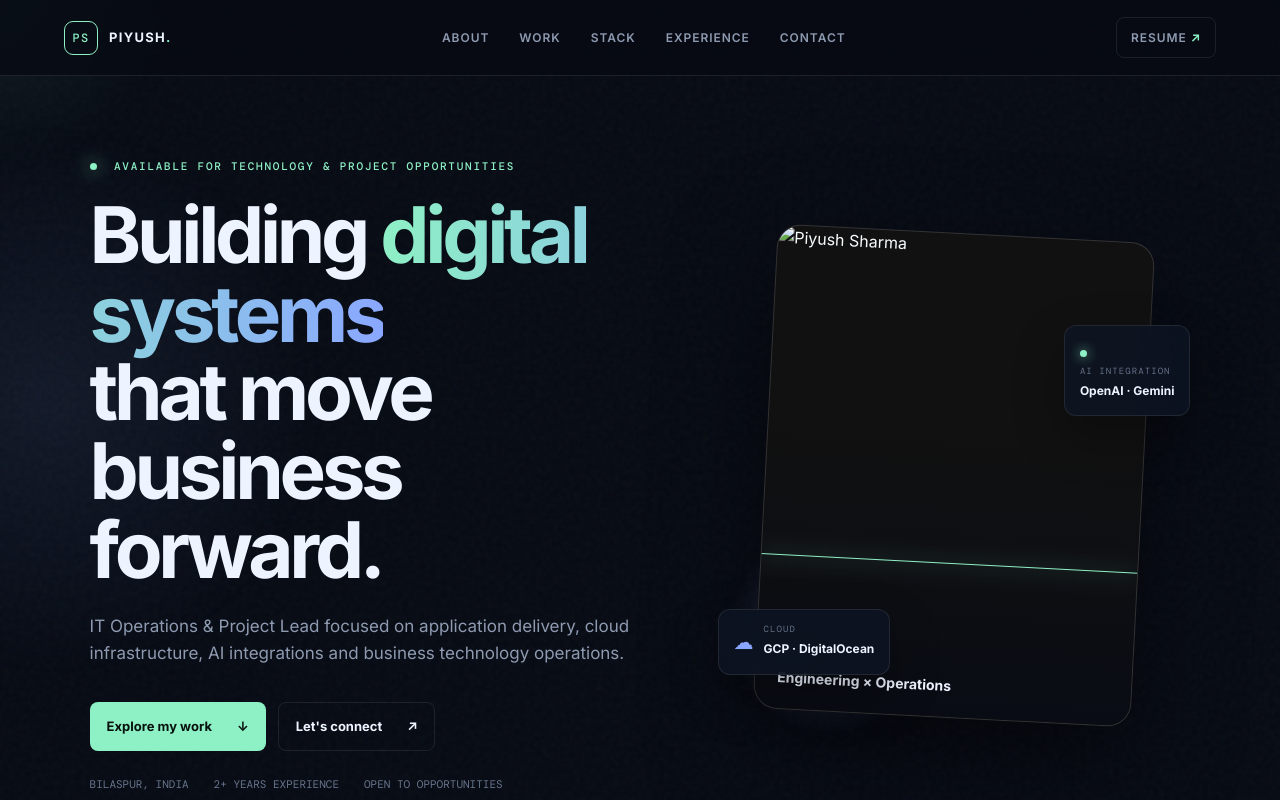
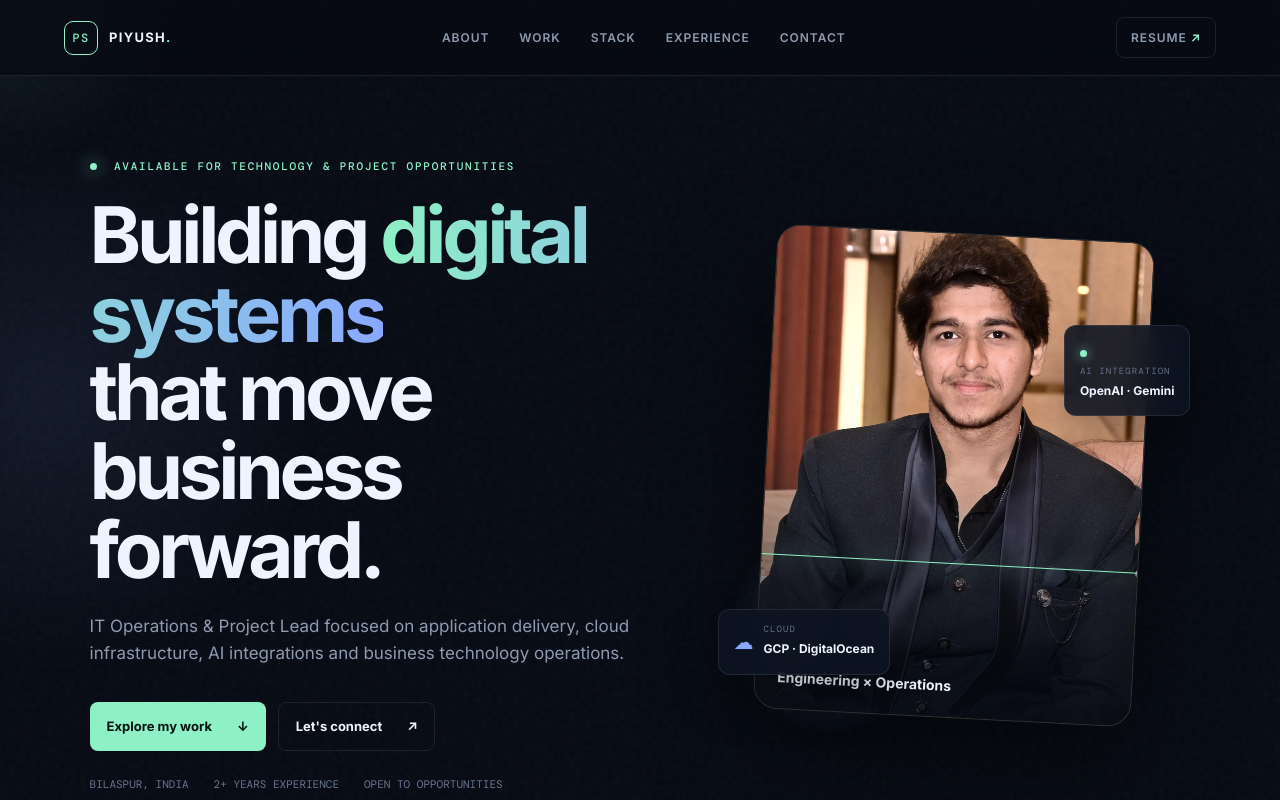
Before and after one commit to Pysharma/portfolio, a plain HTML site: page index.html in a window 1280 px wide. Shown: the top 800 px of the page. Drawn offline with nearby package versions, Linux system fonts and the light colour scheme.

Commit message:
Update index.html

```diff
--- a/index.html
+++ b/index.html
@@ -41,7 +41,7 @@
         <div class="orb orb-a"></div><div class="orb orb-b"></div>
         <div class="portrait-card">
           <div class="scan"></div>
-          <img src="assets/img/profile.jpg" alt="Piyush Sharma">
+          <img src="assets/img/profile-img.jpg" alt="Piyush Sharma">
           <div class="portrait-label"><span>PS / 01</span><strong>Engineering × Operations</strong></div>
         </div>
         <div class="float-card ai"><span class="pulse"></span><small>AI INTEGRATION</small><b>OpenAI · Gemini</b></div>
```
